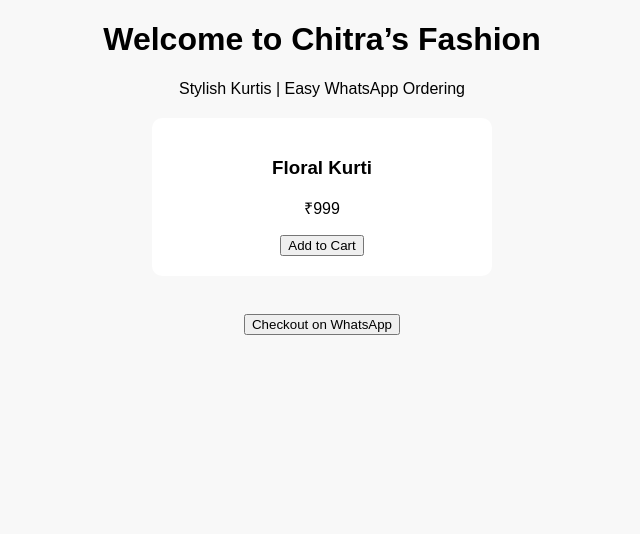
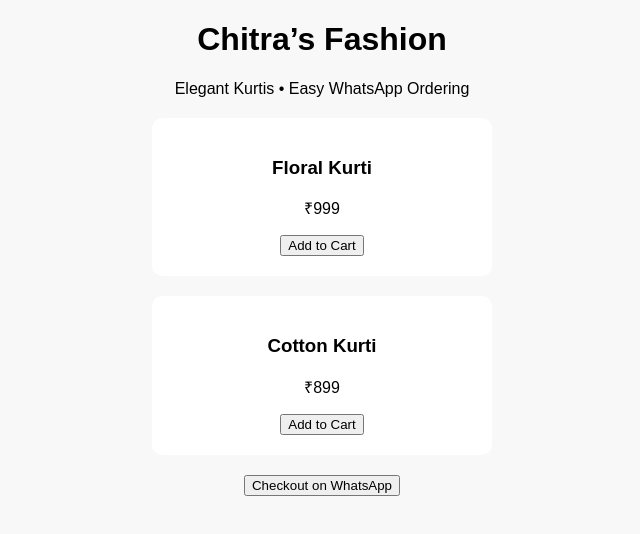
Before and after one commit to chitrasfashion99-debug/Chitras-Fashion, a plain HTML site: page index.html in a window 1280 px wide. Shown: the whole page, without its empty margins (318-958 px from the left). Drawn offline with Linux system fonts and the light colour scheme.

Commit message:
Update index.html

```diff
--- a/index.html
+++ b/index.html
@@ -1,23 +1,50 @@
 <!DOCTYPE html>
-<html>
+<html lang="en">
 <head>
+  <meta charset="UTF-8">
   <title>Chitra’s Fashion</title>
+
+  <!-- LINK TO CSS FILE -->
   <link rel="stylesheet" href="style.css">
 </head>
 <body>
 
-  <h1>Welcome to Chitra’s Fashion</h1>
-  <p>Stylish Kurtis | Easy WhatsApp Ordering</p>
+  <!-- HEADER -->
+  <header>
+    <h1>Chitra’s Fashion</h1>
+    <p>Elegant Kurtis • Easy WhatsApp Ordering</p>
+  </header>
 
-  <div class="product">
-    <h3>Floral Kurti</h3>
-    <p>₹999</p>
-    <button onclick="addToCart('Floral Kurti', 999)">Add to Cart</button>
+  <!-- PRODUCTS SECTION -->
+  <section class="products">
+
+    <div class="product">
+      <h3>Floral Kurti</h3>
+      <p class="price">₹999</p>
+      <button onclick="addToCart('Floral Kurti', 999)">
+        Add to Cart
+      </button>
+    </div>
+
+    <div class="product">
+      <h3>Cotton Kurti</h3>
+      <p class="price">₹899</p>
+      <button onclick="addToCart('Cotton Kurti', 899)">
+        Add to Cart
+      </button>
+    </div>
+
+  </section>
+
+  <!-- CHECKOUT -->
+  <div class="checkout">
+    <button onclick="checkoutWhatsApp()">
+      Checkout on WhatsApp
+    </button>
   </div>
 
-  <br>
-  <button onclick="checkout()">Checkout on WhatsApp</button>
+  <!-- LINK TO JS FILE -->
+  <script src="script.js"></script>
 
-  <script src="script.js"></script>
 </body>
 </html>
```
